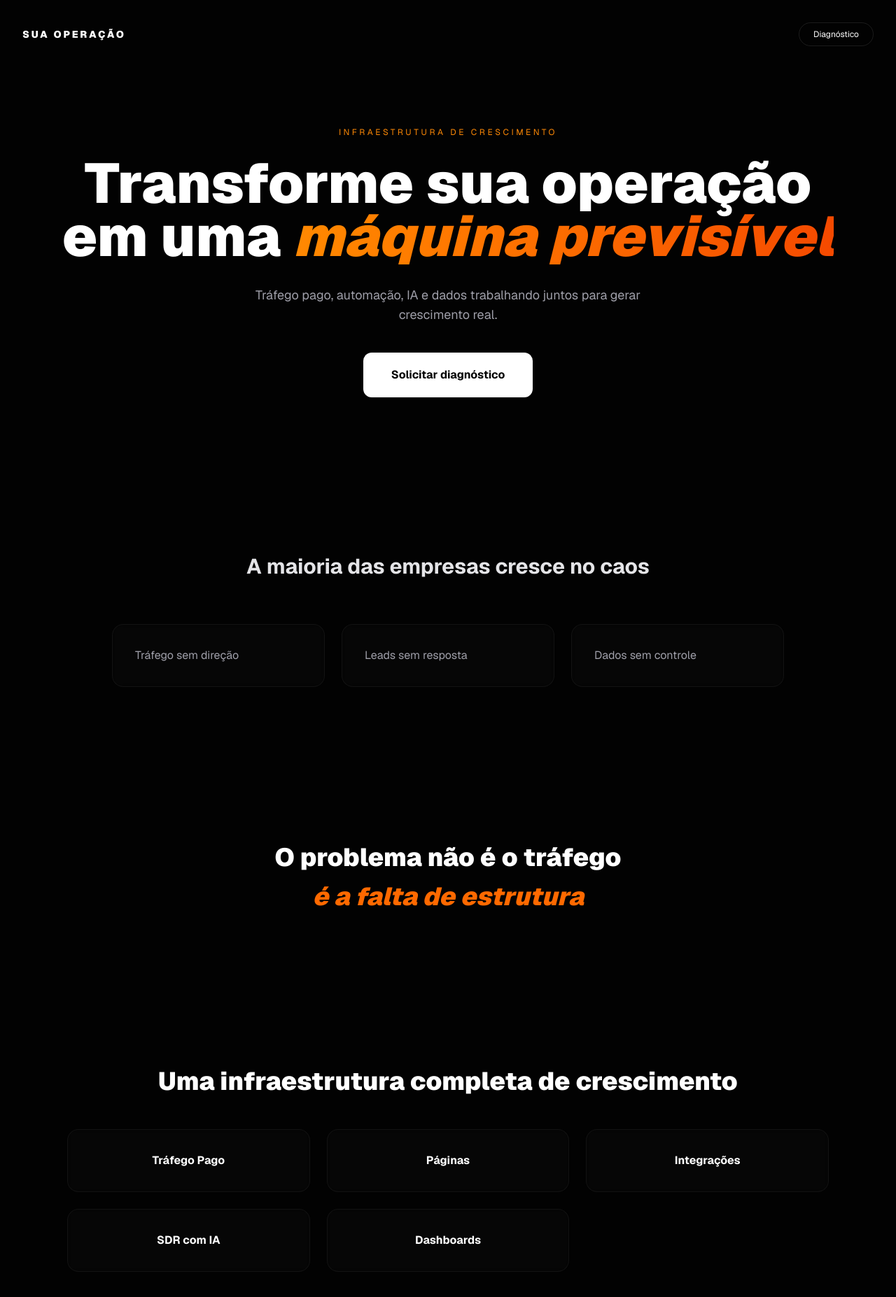
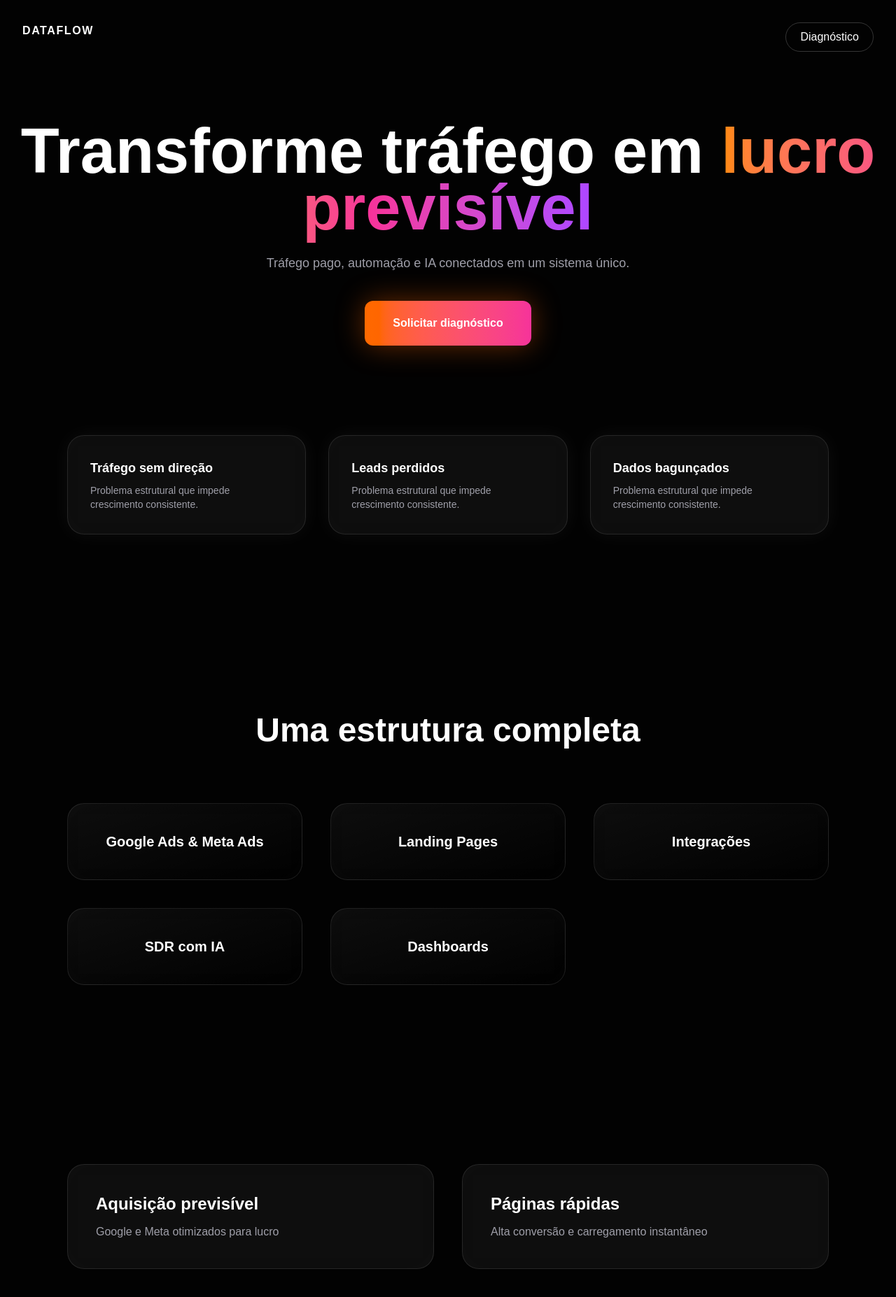
Before and after one commit to jpribeiro0795-design/landing_page_1703, a Next.js app: page / in a window 1280 px wide. Shown: the top 1854 px of the page at 70% size. Built offline with nearby package versions, Linux system fonts and the light colour scheme.

Commit message:
Update page.tsx

```diff
--- a/app/page.tsx
+++ b/app/page.tsx
@@ -1,6 +1,7 @@
 "use client";
 
-import React, { useEffect, useState } from "react";
+import { useEffect, useState } from "react";
+import { motion } from "framer-motion";
 
 export default function Home() {
   const [scrolled, setScrolled] = useState(false);
@@ -12,192 +13,148 @@ export default function Home() {
   }, []);
 
   const handleWhatsApp = () => {
-    const msg = encodeURIComponent(
-      "Quero estruturar minha operação com tráfego, automação e IA."
-    );
+    const msg = encodeURIComponent("Quero estruturar minha operação com IA e tráfego.");
     window.open(`https://wa.me/5561992189494?text=${msg}`, "_blank");
   };
 
   return (
-    <main className="bg-[#020202] text-white font-sans overflow-x-hidden">
+    <main className="bg-[#020202] text-white overflow-x-hidden">
 
-      {/* BACKGROUND */}
-      <div className="fixed inset-0 -z-10 opacity-[0.03]"
+      {/* BACKGROUND GLOW */}
+      <div className="fixed inset-0 -z-10">
+        <div className="absolute w-[900px] h-[900px] bg-orange-500/20 blur-[180px] -top-40 -left-40 animate-pulse"/>
+        <div className="absolute w-[700px] h-[700px] bg-purple-500/20 blur-[160px] bottom-[-200px] right-[-100px] animate-pulse"/>
+      </div>
+
+      {/* GRID */}
+      <div className="fixed inset-0 -z-10 opacity-[0.04]"
         style={{
           backgroundImage:
             "linear-gradient(#fff 1px, transparent 1px), linear-gradient(90deg, #fff 1px, transparent 1px)",
           backgroundSize: "40px 40px",
         }}
       />
-      <div className="fixed inset-0 -z-10">
-        <div className="absolute w-[700px] h-[700px] bg-orange-600/10 blur-[160px] -top-[200px] -left-[200px]" />
-        <div className="absolute w-[500px] h-[500px] bg-orange-500/10 blur-[140px] bottom-[-150px] right-[-100px]" />
-      </div>
 
       {/* NAV */}
-      <nav className={`fixed w-full z-50 transition-all ${scrolled ? "bg-black/50 backdrop-blur-xl py-4 border-b border-white/5" : "py-8"}`}>
-        <div className="max-w-7xl mx-auto px-8 flex justify-between items-center">
-          <span className="text-sm font-black tracking-[0.2em] uppercase text-white">
-            Sua Operação
-          </span>
-
-          <button onClick={handleWhatsApp} className="text-xs border border-white/10 px-5 py-2 rounded-full hover:border-orange-500 transition">
+      <nav className={`fixed w-full z-50 transition ${scrolled ? "backdrop-blur-xl bg-black/40 border-b border-white/10 py-4" : "py-8"}`}>
+        <div className="max-w-7xl mx-auto px-8 flex justify-between">
+          <span className="font-black tracking-widest">DATAFLOW</span>
+          <button onClick={handleWhatsApp} className="px-5 py-2 rounded-full border border-white/20 hover:border-orange-500 transition">
             Diagnóstico
           </button>
         </div>
       </nav>
 
       {/* HERO */}
-      <section className="pt-44 pb-32 px-6 text-center max-w-6xl mx-auto">
-        <span className="text-xs tracking-[0.3em] text-orange-400 uppercase">
-          Infraestrutura de crescimento
-        </span>
+      <section className="pt-44 pb-32 text-center px-6">
+        <motion.h1
+          initial={{ opacity: 0, y: 40 }}
+          animate={{ opacity: 1, y: 0 }}
+          transition={{ duration: 0.8 }}
+          className="text-6xl md:text-[90px] font-black leading-[0.9]"
+        >
+          Transforme tráfego em{" "}
+          <span className="bg-gradient-to-r from-orange-400 via-pink-500 to-purple-500 text-transparent bg-clip-text">
+            lucro previsível
+          </span>
+        </motion.h1>
 
-        <h1 className="text-5xl md:text-[80px] font-black leading-[0.95] mt-6 mb-8">
-          Transforme sua operação em uma{" "}
-          <span className="text-transparent bg-clip-text bg-gradient-to-r from-orange-400 to-orange-600 italic">
-            máquina previsível
-          </span>
-        </h1>
+        <motion.p
+          initial={{ opacity: 0 }}
+          animate={{ opacity: 1 }}
+          transition={{ delay: 0.4 }}
+          className="text-zinc-400 max-w-xl mx-auto mt-6 text-lg"
+        >
+          Tráfego pago, automação e IA conectados em um sistema único.
+        </motion.p>
 
-        <p className="text-zinc-400 max-w-xl mx-auto text-lg mb-10">
-          Tráfego pago, automação, IA e dados trabalhando juntos
-          para gerar crescimento real.
-        </p>
-
-        <button onClick={handleWhatsApp} className="bg-white text-black px-10 py-5 rounded-xl font-bold hover:scale-105 transition">
+        <motion.button
+          whileHover={{ scale: 1.05 }}
+          whileTap={{ scale: 0.95 }}
+          onClick={handleWhatsApp}
+          className="mt-10 px-10 py-5 bg-gradient-to-r from-orange-500 to-pink-500 rounded-xl font-bold shadow-[0_0_40px_rgba(255,100,0,0.4)]"
+        >
           Solicitar diagnóstico
-        </button>
+        </motion.button>
       </section>
 
-      {/* PROBLEMA */}
-      <section className="py-24 px-8 max-w-5xl mx-auto">
-        <h2 className="text-3xl font-bold text-center mb-16 text-zinc-200">
-          A maioria das empresas cresce no caos
+      {/* CARDS GLASS */}
+      <section className="max-w-6xl mx-auto px-8 grid md:grid-cols-3 gap-8 pb-32">
+        {["Tráfego sem direção", "Leads perdidos", "Dados bagunçados"].map((item, i) => (
+          <motion.div
+            key={i}
+            whileHover={{ y: -10 }}
+            className="p-8 rounded-3xl backdrop-blur-xl bg-white/5 border border-white/10 hover:border-orange-500/40 transition shadow-[0_0_30px_rgba(255,255,255,0.05)]"
+          >
+            <h3 className="text-lg font-bold mb-2">{item}</h3>
+            <p className="text-zinc-400 text-sm">
+              Problema estrutural que impede crescimento consistente.
+            </p>
+          </motion.div>
+        ))}
+      </section>
+
+      {/* SOLUÇÃO */}
+      <section className="py-32 text-center">
+        <h2 className="text-5xl font-black mb-20">
+          Uma estrutura completa
         </h2>
 
-        <div className="grid md:grid-cols-3 gap-6">
+        <div className="grid md:grid-cols-3 gap-10 max-w-6xl mx-auto px-8">
           {[
-            "Tráfego sem direção",
-            "Leads sem resposta",
-            "Dados sem controle",
+            "Google Ads & Meta Ads",
+            "Landing Pages",
+            "Integrações",
+            "SDR com IA",
+            "Dashboards",
           ].map((item, i) => (
-            <div key={i} className="p-8 rounded-2xl bg-white/[0.02] border border-white/5 backdrop-blur">
-              <p className="text-zinc-400">{item}</p>
-            </div>
+            <motion.div
+              key={i}
+              whileHover={{ scale: 1.05 }}
+              className="p-10 rounded-3xl bg-gradient-to-br from-white/5 to-white/0 border border-white/10 backdrop-blur-xl hover:shadow-[0_0_40px_rgba(255,100,0,0.3)] transition"
+            >
+              <h3 className="font-bold text-xl">{item}</h3>
+            </motion.div>
           ))}
         </div>
       </section>
 
-      {/* TRANSIÇÃO */}
-      <section className="text-center py-32">
-        <p className="text-3xl md:text-4xl font-black text-white">
-          O problema não é o tráfego
-        </p>
-        <p className="text-orange-500 text-3xl md:text-4xl font-black italic mt-4">
-          é a falta de estrutura
-        </p>
-      </section>
-
-      {/* SOLUÇÃO */}
-      <section className="py-24 px-8 max-w-6xl mx-auto text-center">
-        <h2 className="text-4xl font-black mb-12">
-          Uma infraestrutura completa de crescimento
-        </h2>
-
-        <div className="grid md:grid-cols-3 gap-6">
-
-          {[
-            "Tráfego Pago",
-            "Páginas",
-            "Integrações",
-            "SDR com IA",
-            "Dashboards",
-          ].map((item, i) => (
-            <div key={i} className="p-8 rounded-2xl border border-white/5 bg-white/[0.02] hover:border-orange-500/30 transition backdrop-blur">
-              <h3 className="font-bold text-white">{item}</h3>
-            </div>
-          ))}
-
-        </div>
-      </section>
-
-      {/* SERVIÇOS (CARA DE PRODUTO) */}
-      <section className="py-32 px-8 max-w-6xl mx-auto grid md:grid-cols-2 gap-8">
+      {/* FEATURES (CARA DE SAAS) */}
+      <section className="py-32 px-8 max-w-6xl mx-auto grid md:grid-cols-2 gap-10">
 
         {[
-          {
-            t: "Aquisição previsível",
-            d: "Google Ads e Meta focados em lucro real",
-          },
-          {
-            t: "Páginas que convertem",
-            d: "Velocidade e estrutura para vender",
-          },
-          {
-            t: "Processos automáticos",
-            d: "Integrações que eliminam tarefas manuais",
-          },
-          {
-            t: "SDR com IA",
-            d: "Resposta e qualificação imediata",
-          },
-          {
-            t: "Clareza de dados",
-            d: "Decisões baseadas em números reais",
-          },
+          {t: "Aquisição previsível", d: "Google e Meta otimizados para lucro"},
+          {t: "Páginas rápidas", d: "Alta conversão e carregamento instantâneo"},
+          {t: "Automação total", d: "Integrações eliminam processos manuais"},
+          {t: "IA comercial", d: "Responde e qualifica leads automaticamente"},
         ].map((item, i) => (
-          <div key={i} className="group p-10 rounded-3xl border border-white/5 bg-white/[0.02] hover:border-orange-500/40 transition backdrop-blur relative overflow-hidden">
-
-            <div className="absolute inset-0 opacity-0 group-hover:opacity-100 bg-orange-500/5 transition" />
-
-            <h3 className="text-xl font-bold mb-3">{item.t}</h3>
-            <p className="text-zinc-400 text-sm">{item.d}</p>
-
-          </div>
+          <motion.div
+            key={i}
+            whileHover={{ scale: 1.03 }}
+            className="p-10 rounded-3xl bg-white/5 backdrop-blur-xl border border-white/10 hover:border-orange-500 transition relative overflow-hidden"
+          >
+            <div className="absolute inset-0 bg-gradient-to-br from-orange-500/10 to-purple-500/10 opacity-0 hover:opacity-100 transition"/>
+            <h3 className="text-2xl font-bold mb-3">{item.t}</h3>
+            <p className="text-zinc-400">{item.d}</p>
+          </motion.div>
         ))}
 
       </section>
 
-      {/* MÉTRICAS */}
-      <section className="py-24 text-center">
-        <div className="grid grid-cols-2 md:grid-cols-4 gap-6 max-w-5xl mx-auto">
-          {["+ROI", "-CPL", "+Conversão", "-Tempo"].map((m, i) => (
-            <div key={i}>
-              <p className="text-3xl font-black text-white">{m}</p>
-            </div>
-          ))}
-        </div>
-      </section>
-
-      {/* PROCESSO */}
-      <section className="py-24 px-8 max-w-5xl mx-auto text-center">
-        <h2 className="text-3xl font-bold mb-12">Como funciona</h2>
-
-        <div className="grid md:grid-cols-4 gap-6">
-          {["Diagnóstico", "Estrutura", "Implementação", "Otimização"].map((s, i) => (
-            <div key={i}>
-              <p className="text-orange-500 mb-2">0{i + 1}</p>
-              <p className="text-zinc-400">{s}</p>
-            </div>
-          ))}
-        </div>
-      </section>
-
-      {/* CTA FINAL */}
-      <section className="py-32 text-center">
-        <h2 className="text-5xl font-black mb-8">
-          Pronto para escalar de verdade?
+      {/* CTA */}
+      <section className="py-40 text-center">
+        <h2 className="text-6xl font-black mb-10">
+          Escale com previsibilidade
         </h2>
 
-        <button onClick={handleWhatsApp} className="bg-orange-600 px-12 py-6 rounded-2xl font-bold hover:scale-105 transition">
-          Solicitar diagnóstico
+        <button
+          onClick={handleWhatsApp}
+          className="px-14 py-6 rounded-2xl bg-gradient-to-r from-orange-500 to-pink-500 font-bold text-xl shadow-[0_0_60px_rgba(255,100,0,0.5)] hover:scale-105 transition"
+        >
+          Começar agora
         </button>
       </section>
 
-      <footer className="text-center text-zinc-600 py-10 text-xs">
-        © 2026 — Infraestrutura digital inteligente
-      </footer>
     </main>
   );
 }
```
